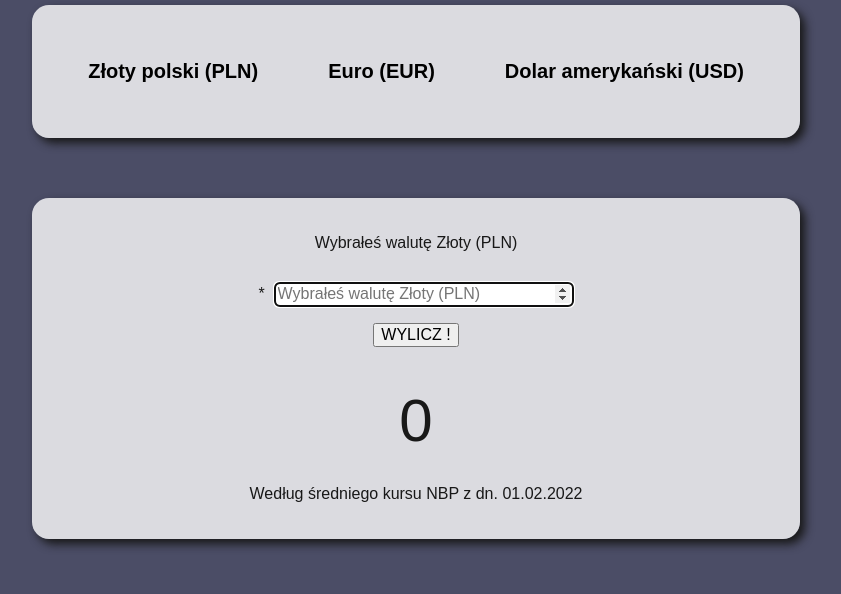
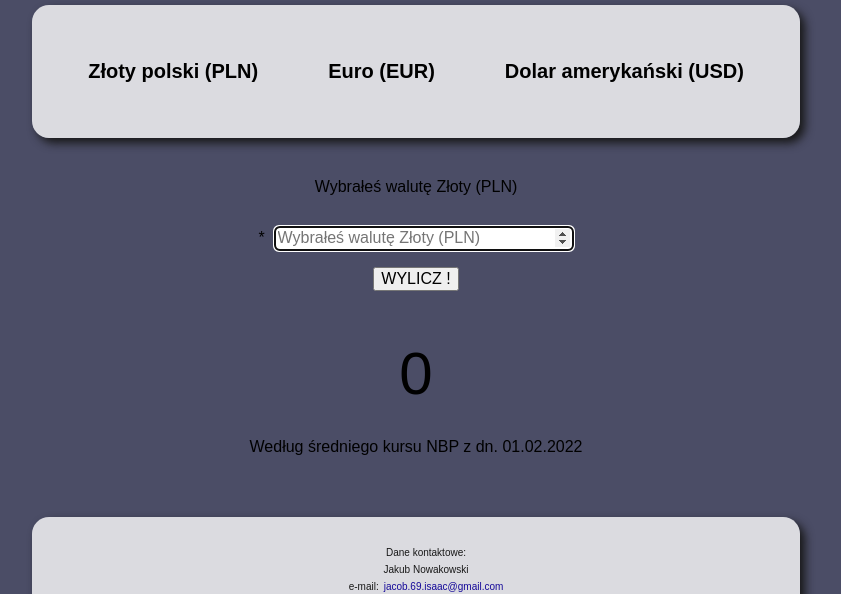
Before and after one commit to Jacob-Isaac/new-converter-react, a React (Create React App) app: page / in a window 1280 px wide. Shown: the top 594 px of the page, without its empty margins (224-1065 px from the left). Built offline with nearby package versions, Linux system fonts and the light colour scheme; a web font is replaced by a local one.

Commit message:
delay bug repair

```diff
--- a/src/App.js
+++ b/src/App.js
@@ -16,41 +16,29 @@ function App() {
   const [messageValue, setMessageValue] = React.useState(
     "Wybrałeś walutę Złoty (PLN)"
   );
-  const [result, setResult] = React.useState(0);
-  const [resultSecond, setResultSecond] = React.useState(0);
   const dividerEuro = 4.7;
   const dividerDollar = 4.28;
   const [multiplier, setMultiplier] = React.useState(4.28);
   const [resultValue, setResultValue] = React.useState(0);
 
-  const currencyMultiplierValue = (currentCurrency) => {
-    switch (currentCurrency) {
-      case "USD":
-        setMultiplier(4.28);
-        break;
-      case "EUR":
-        setMultiplier(4.7);
-        break;
-      default:
-        break;
+  const currencyResult = (currentCurrency) => {
+
+    if (currentCurrency === "PLN") {
+      displayingResult(currentCurrency, inputValue / dividerDollar, inputValue / dividerEuro);
     }
-    currencyResult(currentCurrency);
+    if (currentCurrency === "USD") {
+      displayingResult(currentCurrency, inputValue * multiplier);
+    }
+    if (currentCurrency === "EUR") {
+      displayingResult(currentCurrency, inputValue * multiplier);
+    }
   };
-  const currencyResult = (currentCurrency) => {
-    if (currentCurrency === "PLN") {
-     setResult(inputValue / dividerDollar);
-    setResultSecond(inputValue / dividerEuro);
-    }
-    if (currentCurrency === "USD" || currentCurrency === "EUR") {
-      setResult(inputValue * multiplier);
-    };
-    displayingResult(currentCurrency, result, resultSecond);
-  };
+
   const displayingResult = (currentCurrency, result, resultSecond) => {
     setResultValue(currentCurrency === "PLN"
-    ? `= ${result.toFixed(2)} USD \n lub = ${resultSecond.toFixed(2)} EUR`
-    : `= ${result.toFixed(2)} PLN`);
-    };
+      ? `= ${result.toFixed(2)} USD \n lub = ${resultSecond.toFixed(2)} EUR`
+      : `= ${result.toFixed(2)} PLN`);
+  };
 
   const onZlotyButtonClick = () => {
     setCurrency("PLN");
@@ -61,6 +49,7 @@ function App() {
   };
   const onDollarButtonClick = () => {
     setCurrency("USD");
+    setMultiplier(4.28)
     setCurrentPlaceHolder("Wpisz ilość Dolarów");
     setInputValue("");
     setMessageValue("Wybrałeś walutę Dolar (USD)");
@@ -68,6 +57,7 @@ function App() {
   };
   const onEuroButtonClick = () => {
     setCurrency("EUR");
+    setMultiplier(4.7)
     setCurrentPlaceHolder("Wpisz ilość Euro");
     setInputValue("");
     setMessageValue("Wybrałeś walutę Euro (EUR)");
@@ -89,7 +79,7 @@ function App() {
         focus={focus}
         focusCallback={() => focus.current.focus()}
         currentCurrency={currentCurrency}
-        currencyMultiplierValue={currencyMultiplierValue}
+        currencyResult={currencyResult}
         resultValue={resultValue}
       />
       <Footer />
--- a/src/Container/index.js
+++ b/src/Container/index.js
@@ -1,6 +1,6 @@
 
 const Container = ({ children }) => (
-    <main className="AllBoxesProperties">
+    <main className="flex">
         {children}
     </main>
 );
--- a/src/Form/index.js
+++ b/src/Form/index.js
@@ -9,19 +9,19 @@ const Form = ({
   focus,
   focusCallback,
   currentCurrency,
-  currencyMultiplierValue,
+  currencyResult,
   resultValue,
 }) => {
 
   function onFormSubmit(event) {
-        event.preventDefault();
-        currencyMultiplierValue(currentCurrency);
-        focusCallback();
-        // inputCallback("");
-    }
+    event.preventDefault();
+    currencyResult(currentCurrency);
+    focusCallback();
+    // inputCallback("");
+  }
 
   return (
-    <form onSubmit={onFormSubmit} className="allBoxesProperties">
+    <form onSubmit={onFormSubmit} className="centerBoxProperties">
       <p name="text" className="formProps">
         {messageValue}
       </p>
```
Also changed, not shown: src/index.js (line endings or trailing spaces).
